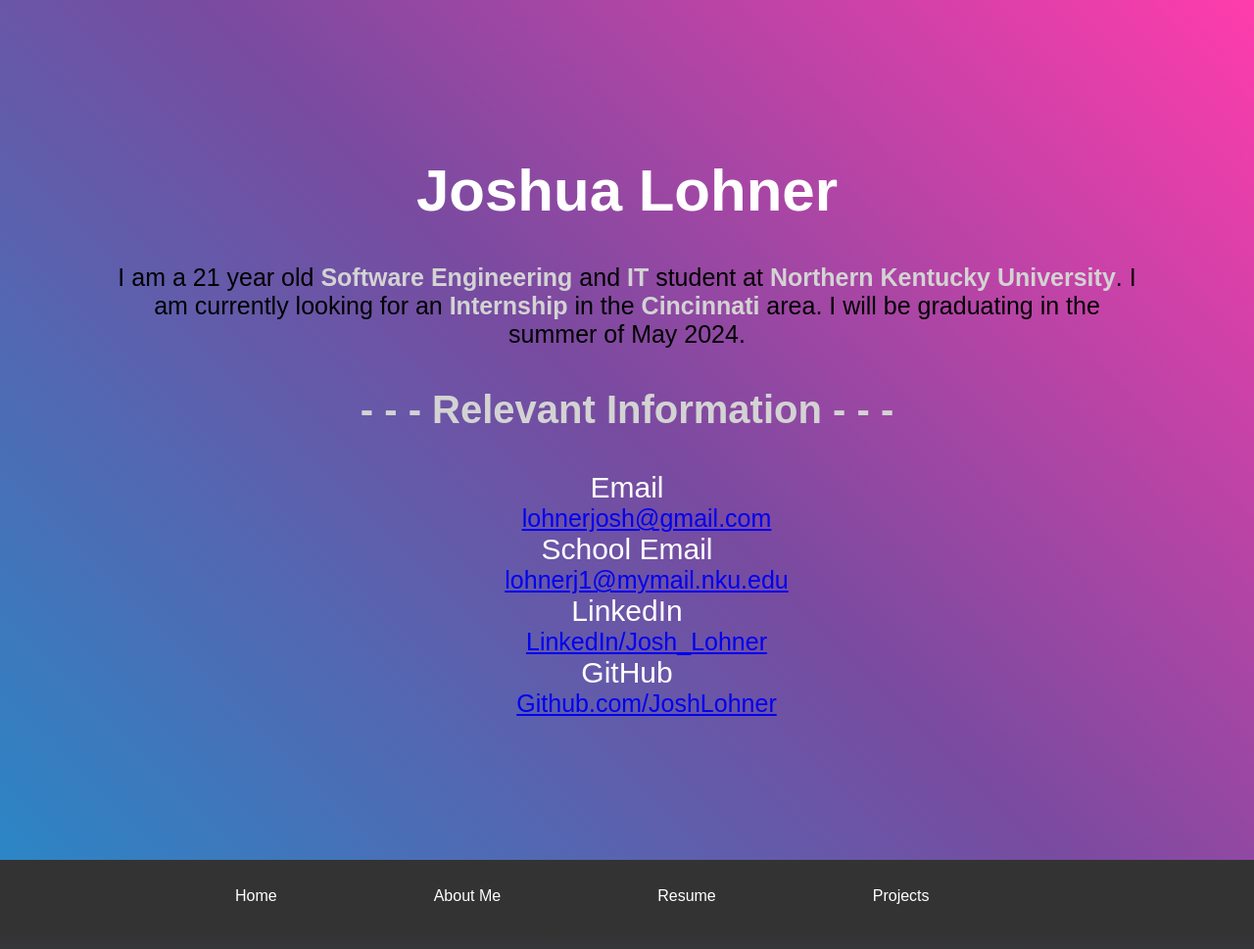
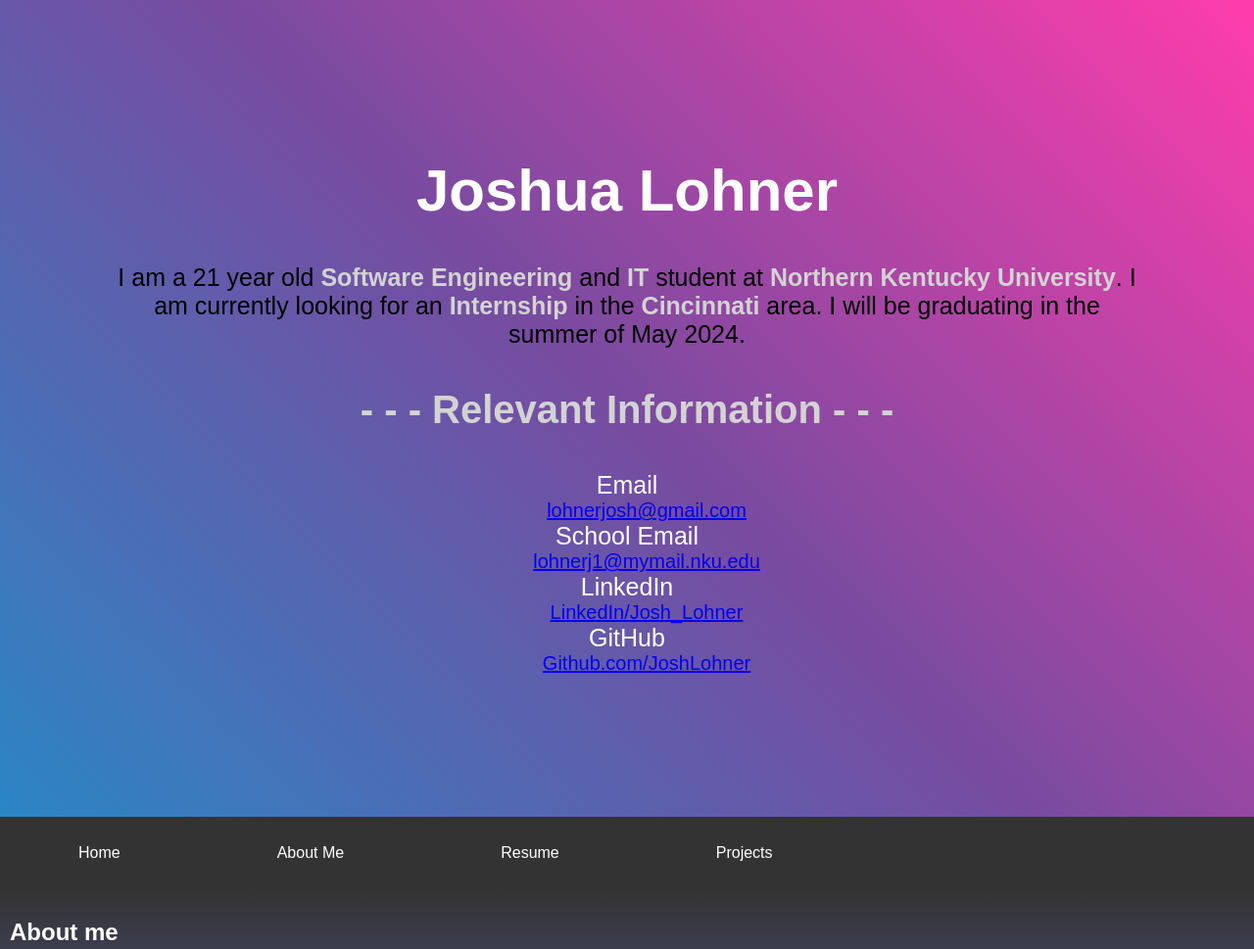
Before and after one commit to JoshLohner/lohnerj.github.io, a plain HTML site: page index.html in a window 1280 px wide. Shown: the top 969 px of the page at 98% size. Drawn offline with Linux system fonts and the light colour scheme.

Commit message:
Fixed the bug

```diff
--- a/index.html
+++ b/index.html
@@ -23,17 +23,17 @@
       <dt>LinkedIn</dt>
       <dd><a href="https://www.linkedin.com/in/josh-lohner-900487230/">LinkedIn/Josh_Lohner</a></dd>
       <dt>GitHub</dt>
-      <dd><a href="https://github.com/JoshLohner">Github.com/JoshLohner</dd>
+      <dd><a href="https://github.com/JoshLohner">Github.com/JoshLohner</a></dd>
     </dl>
   </div>
-  <nav>
+
     <div class="navbar">
       <a href="#" class="active">Home</a>
       <a href="#first">About Me</a>
       <a href="#second">Resume</a>
       <a href="#third">Projects</a>
     </div>
-  </nav>
+
 
 
   <div class="row">
--- a/navbar.css
+++ b/navbar.css
@@ -1,14 +1,14 @@
 /* All */
-/* * {
+ /* * {
   box-sizing: border-box;
   outline: dotted;
   outline-color: red;
-}  */
+}   */
 
 
 * {
   box-sizing: border-box;
-
+  scroll-padding-top: 70px;
 }
 
 /* Style the body */
@@ -46,12 +46,12 @@ body {
 
 dl dt {
   color:white;
-  font-size:30px;
+  font-size:25px;
 }
 
-dl dd {
+ dl dd {
   color:black;
-  font-size:25px;
+  font-size:20px;
 }
 
 /* Sticky navbar - toggles between relative and fixed, depending on the scroll position. It is positioned relative until a given offset position is met in the viewport - then it "sticks" in place (like position:fixed). The sticky value is not supported in IE or Edge 15 and earlier versions. However, for these versions the navbar will inherit default position */
@@ -59,9 +59,12 @@ dl dd {
   overflow: hidden;
   background-color: #333;
   position: sticky;
+  position: -webkit-sticky;
+  top: 0;
 
-  top: 0;
 }
+
+
 
 /* Style the navigation bar links */
 .navbar a {
@@ -111,7 +114,7 @@ dl dd {
   flex: 70%;
   color: white;
   padding: 0px;
-  scroll-padding-top: 70px;
+
 
 }
 
```
